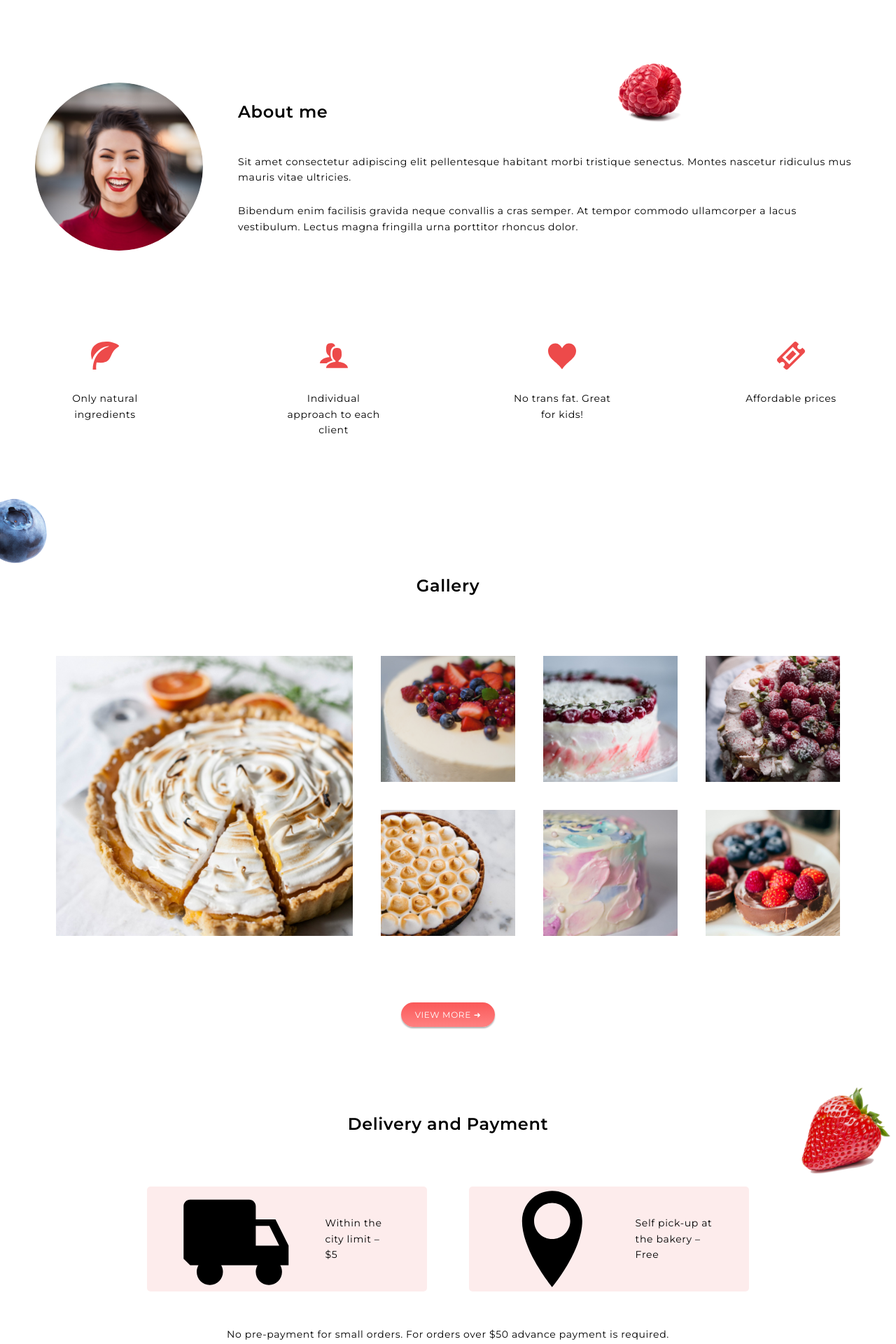
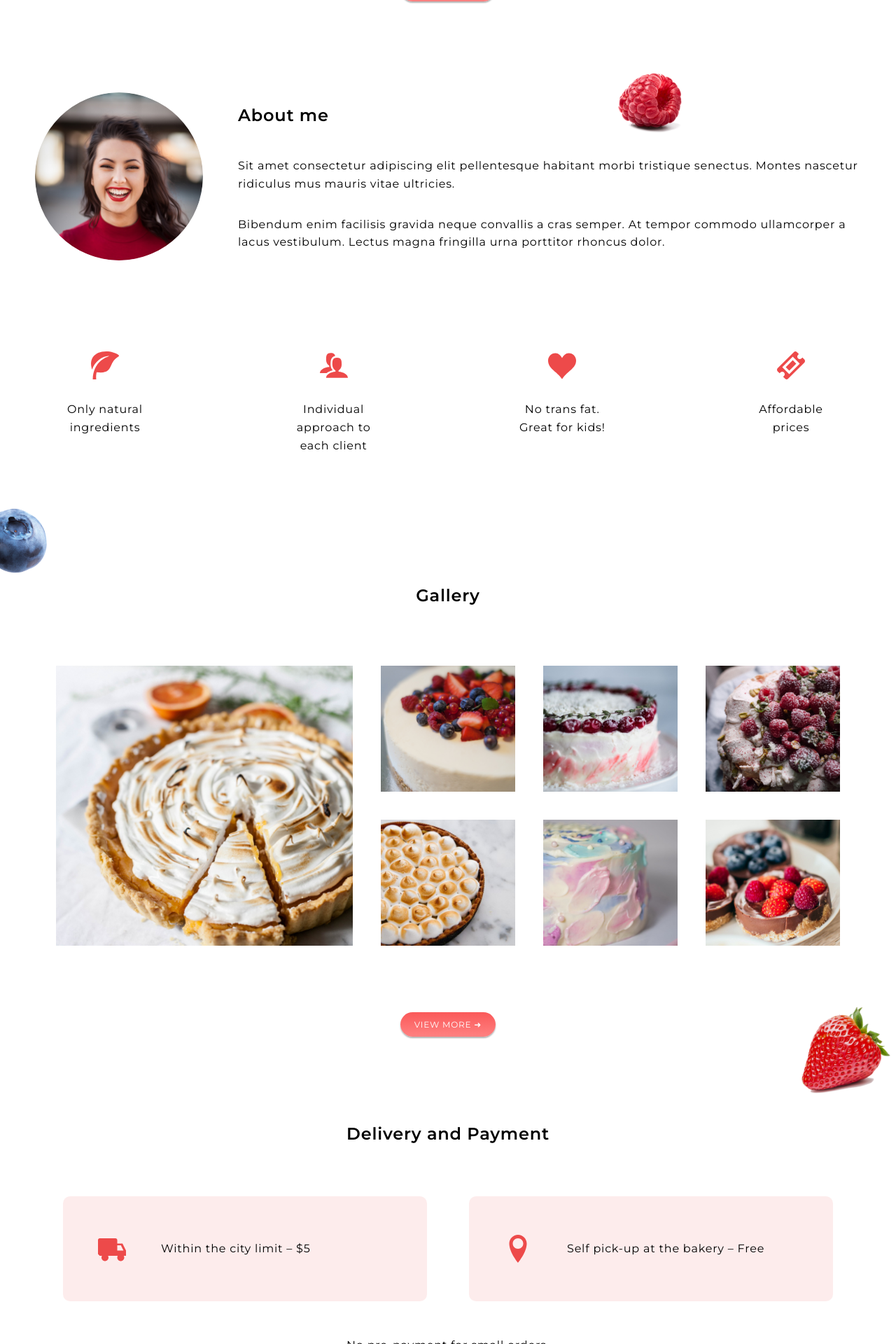
Before and after one commit to HalyYampolska/sweet-time, a PHP site: page / in a window 1280 px wide. Shown: the part 1360-3280 px from the top of the page at 70% size. Run offline with PHP 8.4, Linux system fonts and the light colour scheme.

Commit message:
corrected shipping

```diff
--- a/css/style.css
+++ b/css/style.css
@@ -33,7 +33,7 @@ body {
   margin: 8rem auto;
   font-style: normal;
   font-weight: 400;
-  font-size: 1.6rem;
+  font-size: 2rem;
   letter-spacing: 0.04em; }
 
 .text-menu {
@@ -77,7 +77,7 @@ h2 {
   font-weight: 600; }
 
 p {
-  font-size: 1.4rem; }
+  font-size: 1.6rem; }
 
 a {
   text-decoration-line: none;
@@ -291,6 +291,11 @@ li {
 .portfolio {
   margin: 12rem 0;
   position: relative; }
+  .portfolio__strawberry {
+    width: 14rem;
+    position: absolute;
+    top: 60rem;
+    right: 0.1rem; }
   .portfolio__heading {
     text-align: center;
     margin-bottom: 7rem; }
@@ -345,7 +350,12 @@ li {
   opacity: 0;
   height: auto;
   bottom: 0;
-  padding: 10px 0; }
+  padding: 10px 0;
+  transition: all 300ms ease-in-out;
+  -webkit-transition: all 300ms ease-in-out;
+  -moz-transition: all 300ms ease-in-out;
+  -o-transition: all 300ms ease-in-out;
+  -ms-transition: all 300ms ease-in-out; }
 
 .image-caption p {
   text-align: center;
@@ -357,32 +367,32 @@ li {
 .image-container:hover .image-caption {
   opacity: 1; }
 
-.shipping {
-  position: relative; }
-  .shipping__strawberry {
-    width: 14rem;
-    position: absolute;
-    top: -4rem;
-    right: 0.1rem; }
 .shipping__heading {
   text-align: center;
   margin-bottom: 7rem; }
+
 .shipping__terms {
   display: flex;
   justify-content: center;
   column-gap: 6rem;
   padding-bottom: 5rem; }
   .shipping__terms--delivery {
-      width: 40rem;
+    width: 52rem;
     height: 15rem;
     padding: 5rem;
-      border-radius: 5px;
+    border-radius: 10px;
     display: flex;
     align-items: center;
     column-gap: 5rem;
     background-color: rgba(237, 74, 74, 0.1); }
+
 .shipping__terms--2 {
   text-align: center; }
+
+.shipping .shipping__icons {
+  width: 4rem;
+  height: 4rem;
+  fill: var(--color-secondary); }
 
 .reviews {
   margin-top: 10rem;
--- a/index.html
+++ b/index.html
@@ -193,7 +193,7 @@
 
                 </div>
 
-
+                <img src="img/strawberry-2.png" alt="strawberry" class="portfolio__strawberry">
 
             </section>
 
@@ -201,23 +201,25 @@
 
                 <h2 class="shipping__heading" id="delivery">Delivery and Payment</h2>
 
-                <img src="img/strawberry-2.png" alt="strawberry" class="shipping__strawberry">
+
 
                 <div class="shipping__terms">
                     <div class="shipping__terms--delivery">
-                        <svg class="features__block--icon">
-                            <svg class="icon-truck"><use xlink:href="img/sprite.svg#icon-truck"></use></svg>
+                        <svg class="icon-truck shipping__icons">
+                            <use xlink:href="img/sprite.svg#icon-truck"></use>
                         </svg>
                         <p class="shipping__delivery-text">Within the city limit – $5</p>
                     </div>
 
                     <div class="shipping__terms--delivery">
-                        <svg class="icon-location"><use xlink:href="img/sprite.svg#icon-location"></use></svg>
+                        <svg class="icon-location shipping__icons">
+                            <use xlink:href="img/sprite.svg#icon-location"></use>
+                        </svg>
                         <p class="shipping__delivery-text">Self pick-up at the bakery – Free</p>
                     </div>
 
                 </div>
-                    <p class="shipping__terms--2">No pre-payment for small orders. For orders over $50 advance payment is required.</p>
+                    <p class="shipping__terms--2">No pre-payment for small orders. <br>For orders over $50 advance payment is required.</p>
 
             </section>
 
--- a/sass/_base.scss
+++ b/sass/_base.scss
@@ -47,7 +47,7 @@ body {
 
     font-style: normal;
     font-weight: 400;
-    font-size: 1.6rem;
+    font-size: 2rem;
     //line-height: 2.5rem;
     letter-spacing: 0.04em;
 }
--- a/sass/_portfolio.scss
+++ b/sass/_portfolio.scss
@@ -2,6 +2,14 @@
     margin: 12rem 0;
 
     position: relative;
+
+    &__strawberry {
+        width: 14rem;
+
+        position: absolute;
+        top: 60rem;
+        right: 0.1rem;
+    }
 
 
     &__heading {
@@ -93,6 +101,12 @@
     height: auto;
     bottom: 0;
     padding: 10px 0;
+
+    transition: all 300ms ease-in-out;
+    -webkit-transition: all 300ms ease-in-out;
+    -moz-transition: all 300ms ease-in-out;
+    -o-transition: all 300ms ease-in-out;
+    -ms-transition: all 300ms ease-in-out;
   }
 
   .image-caption p {
--- a/sass/_shipping.scss
+++ b/sass/_shipping.scss
@@ -1,14 +1,4 @@
 .shipping {
-
-    position: relative;
-
-    &__strawberry {
-        width: 14rem;
-
-        position: absolute;
-        top: -4rem;
-        right: 0.1rem;
-    }
 
     &__heading {
         text-align: center;
@@ -24,10 +14,10 @@
 
         &--delivery {
 
-            width: 40rem;
+            width: 52rem;
             height: 15rem;
             padding: 5rem;
-            border-radius: 5px;
+            border-radius: 10px;
 
             display: flex;
             align-items: center;
@@ -39,4 +29,10 @@
     &__terms--2 {
         text-align: center;
     }
+
+    .shipping__icons {
+        width: 4rem;
+        height: 4rem;
+        fill: var(--color-secondary);
+    }
 }
--- a/sass/_typography.scss
+++ b/sass/_typography.scss
@@ -10,7 +10,7 @@ h2 {
 }
 
 p {
-    font-size: 1.4rem;
+    font-size: 1.6rem;
 }
 
 a {
```
Lines whose indentation alone changed are shown as unchanged.
